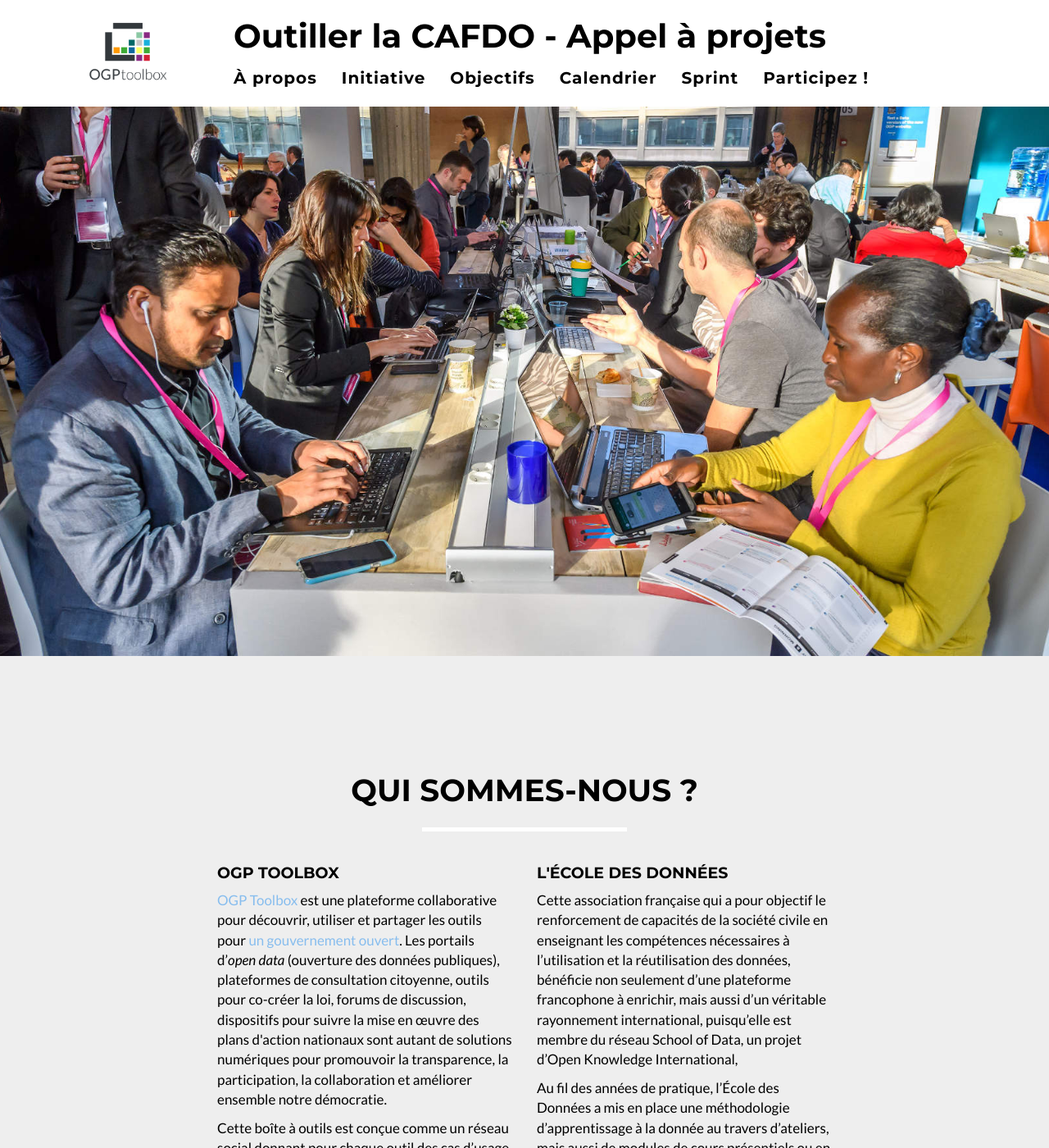
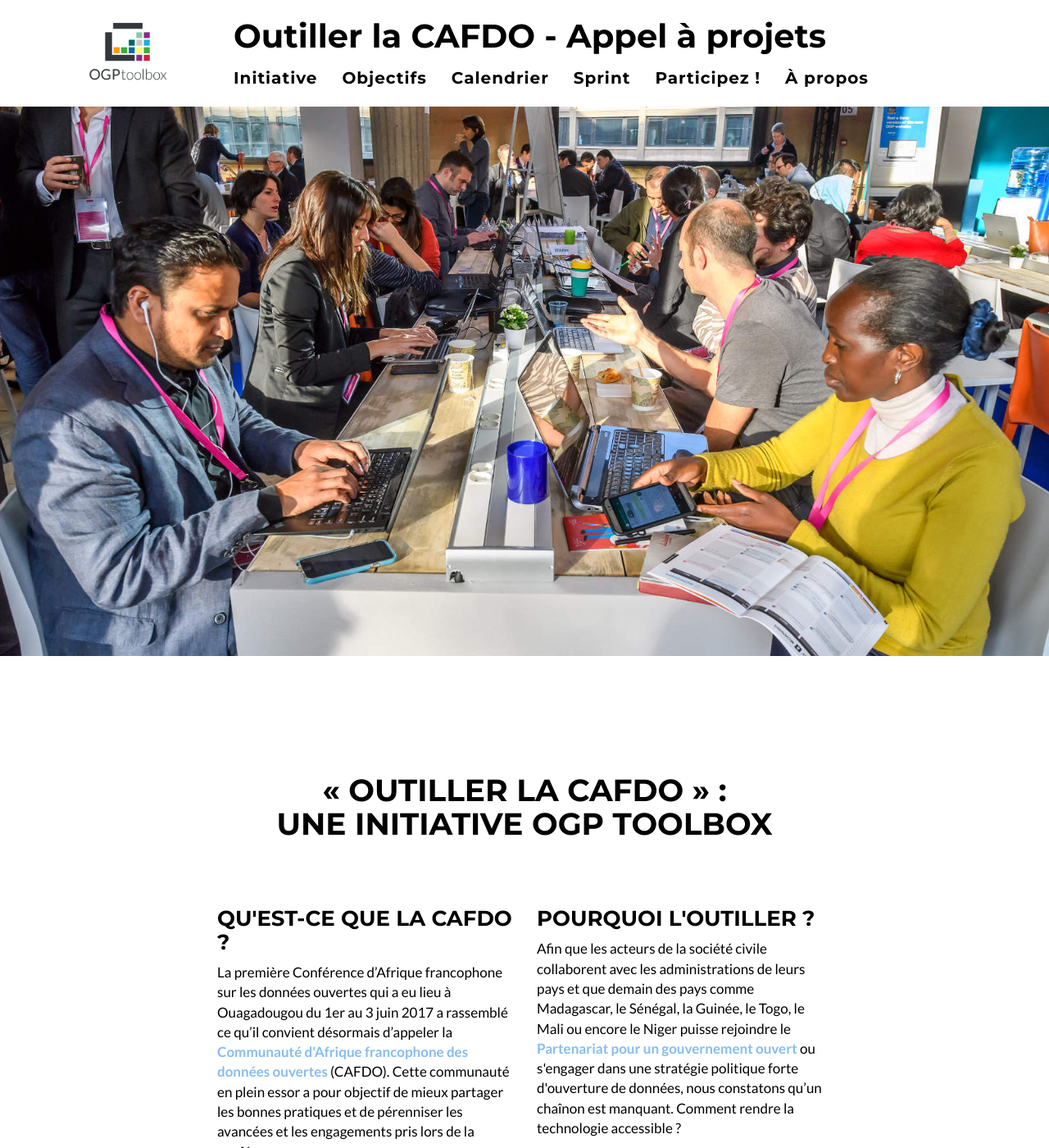
Before and after one commit to ogptoolbox/aap, a Jekyll site: the page built from index.html, in a window 1280 px wide and 1400 px high. Shown: the whole window at 82% size. Built offline with Jekyll 4.4.1, drawn with Linux system fonts in a browser that asks for light colours; some of the changed text lies outside the part shown.

Commit message:
small changes

```diff
--- a/_includes/candidature.html
+++ b/_includes/candidature.html
@@ -31,7 +31,7 @@
             <hr class="star-secondary">
             <div class="row">
                 <div class="col-lg-12 text-center">
-                    <h5>Posez vos questions et discutez <a href="https://forum.ogptoolbox.org/c/cafdo">sur notre forum !</a></h5>
+                    <h4>Posez vos questions et discutez<br><a href="https://forum.ogptoolbox.org/c/cafdo">sur notre forum</a> ou <a href="https://twitter.com/OGPtoolbox">sur Twitter !</a></h4>
                     <p>Vous pouvez également nous contacter <a href="mailto:cafdo@ogptoolbox.org">par e-mail</a>.</p>
                 </div>
             </div>
--- a/_includes/css/main.css
+++ b/_includes/css/main.css
@@ -200,7 +200,7 @@ section.success {
 
 section.success2 {
     color: #ffffff;
-    background: #2a7ab7;
+    background: #ffffff;
 }
 
 section.success3 {
--- a/_includes/initiative.html
+++ b/_includes/initiative.html
@@ -12,7 +12,7 @@
             </div>
             <div class="row">
                 <div class="col-lg-4 col-lg-offset-2">
-                    <h3>C'est quoi la CAFDO ?</h3>
+                    <h3>Qu'est-ce que la CAFDO ?</h3>
 
                     <p>La première Conférence d’Afrique francophone sur les données ouvertes qui a eu lieu à Ouagadougou du 1er au 3 juin 2017 a rassemblé ce qu’il convient désormais d’appeler la <a href="http://forum.donneesouvertes.africa/"><b>Communauté d'Afrique francophone des données ouvertes</b></a> (CAFDO). Cette communauté en plein essor a pour objectif de mieux partager les bonnes pratiques et de pérenniser les avancées et les engagements pris lors de la conférence.</p>
 
--- a/_includes/nav.html
+++ b/_includes/nav.html
@@ -25,13 +25,10 @@
                         <a href="#page-top"></a>
                     </li>
                     <li class="page-scroll">
-                        <a href="#apropos">À propos</a>
-                    <li class="page-scroll">
                         <a href="#initiative">Initiative</a>
                     </li>
                     <li class="page-scroll">
                         <a href="#objectifs">Objectifs</a>
-                    </li>
                     </li>
                     <li class="page-scroll">
                         <a href="#calendrier">Calendrier</a>
@@ -42,7 +39,9 @@
                     <li class="page-scroll">
                         <a href="#candidature">Participez !</a>
                     </li>
-
+                    <li class="page-scroll">
+                        <a href="#apropos">À propos</a>
+                    </li>
                 </ul>
             </div>
             <!-- /.navbar-collapse -->
--- a/_includes/parallax-2.html
+++ b/_includes/parallax-2.html
@@ -1,5 +1,6 @@
 <div class="row">
 	<div class "col-lg-12 ">
 		<div class="parallax2"></div>
+		</div>
 	</div>
 </div>
--- a/_layouts/default.html
+++ b/_layouts/default.html
@@ -3,8 +3,6 @@
     {% include head.html %}
     <body id="page-top" class="index">
     {% include nav.html %}
-    {% include parallax-2.html %}
-    {% include apropos.html %}
     {% include parallax-2.html %}
     {% include initiative.html %}
     {% include parallax-2.html %}
@@ -15,8 +13,9 @@
     {% include parallax-4.html %}
     {% include sprint.html %}
     {% include parallax-1.html %}
+    {% include candidature.html %}
     {% include parallax-1.html %}
-    {% include candidature.html %}
+    {% include apropos.html %}
     {% include footer.html %}
     {% include modals.html %}
     {% include js.html %}
```
Also changed, not shown: 3 other files.
